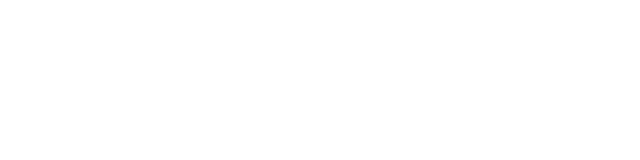
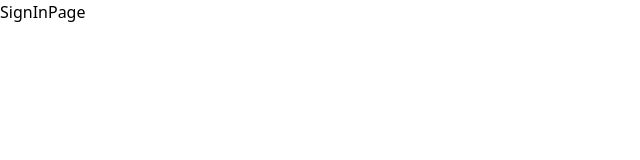
Before and after one commit to anoopraju31/estate-pulse-mern, a React (Vite) app in the folder client/: page /sign-in in a window 1280 px wide. Shown: the top 160 px of the page, without its empty margins (0-640 px from the left). Built offline with nearby package versions, Linux system fonts and the light colour scheme.

Commit message:
Client - React Router Setupp

```diff
--- a/client/package.json
+++ b/client/package.json
@@ -11,7 +11,8 @@
   },
   "dependencies": {
     "react": "^18.2.0",
-    "react-dom": "^18.2.0"
+    "react-dom": "^18.2.0",
+    "react-router-dom": "^6.16.0"
   },
   "devDependencies": {
     "@types/react": "^18.2.15",
--- a/client/src/App.tsx
+++ b/client/src/App.tsx
@@ -1,5 +1,24 @@
+import { BrowserRouter, Routes, Route } from 'react-router-dom'
+import {
+	AboutPage,
+	HomePage,
+	ProfilePage,
+	SignInPage,
+	SignUpPage,
+} from './pages'
+
 const App = () => {
-	return <div></div>
+	return (
+		<BrowserRouter>
+			<Routes>
+				<Route path='/' element={<HomePage />} />
+				<Route path='/sign-in' element={<SignInPage />} />
+				<Route path='/sign-up' element={<SignUpPage />} />
+				<Route path='/about' element={<AboutPage />} />
+				<Route path='/profile' element={<ProfilePage />} />
+			</Routes>
+		</BrowserRouter>
+	)
 }
 
 export default App
--- a/client/src/pages/About.tsx
+++ b/client/src/pages/About.tsx
@@ -1,5 +1,9 @@
-const About = () => {
-	return <div>About</div>
+const AboutPage = () => {
+	return (
+		<div>
+			<h1 className='text-gray-950'>Hello World</h1>
+		</div>
+	)
 }
 
-export default About
+export default AboutPage
--- a/client/src/pages/SignIn.tsx
+++ b/client/src/pages/SignIn.tsx
@@ -1,5 +1,5 @@
-const SignIn = () => {
-	return <div>SignIn</div>
+const SignInPage = () => {
+	return <div>SignInPage</div>
 }
 
-export default SignIn
+export default SignInPage
--- a/client/src/pages/SignOut.tsx
+++ /dev/null
@@ -1,5 +0,0 @@
-const SignOut = () => {
-	return <div>SignOut</div>
-}
-
-export default SignOut
```
Also changed, not shown: client/src/pages/index.ts (+5 -5 lines), 1 other file (tests, documents, lock files or other folders).
